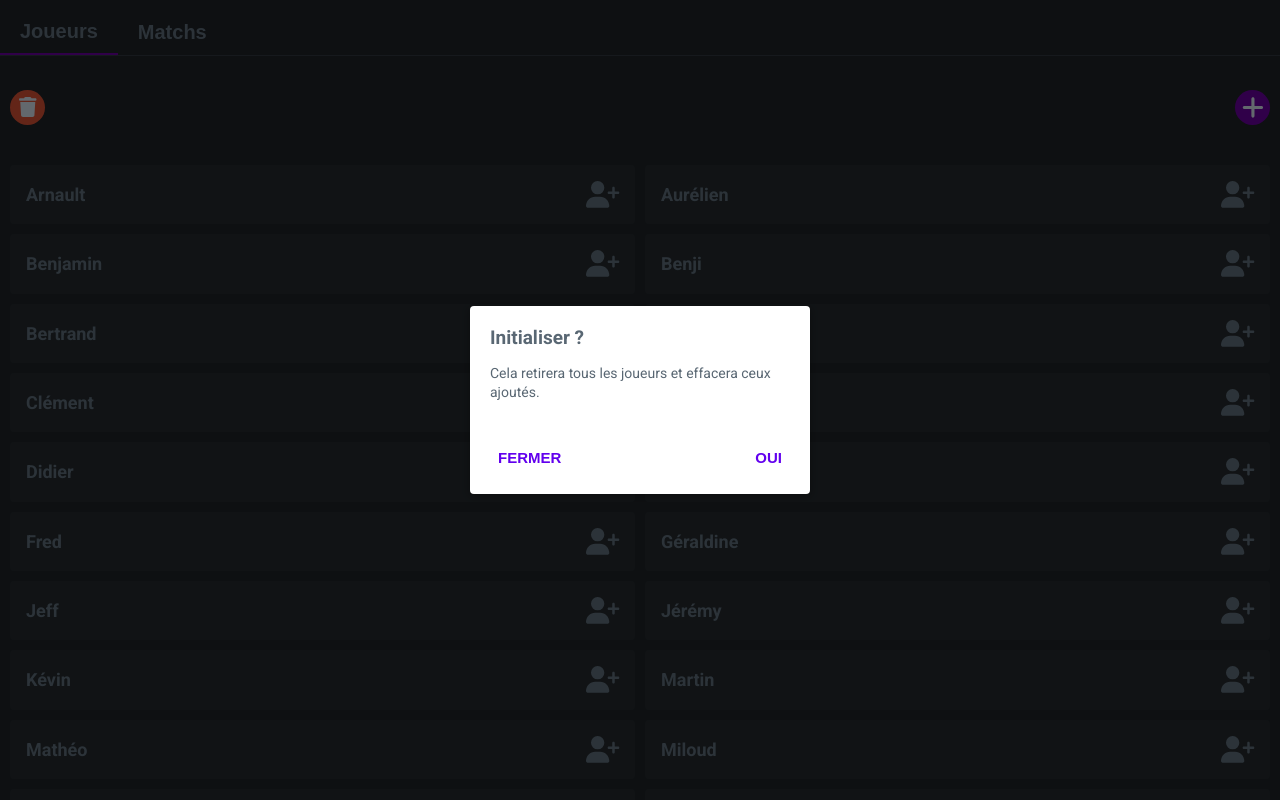
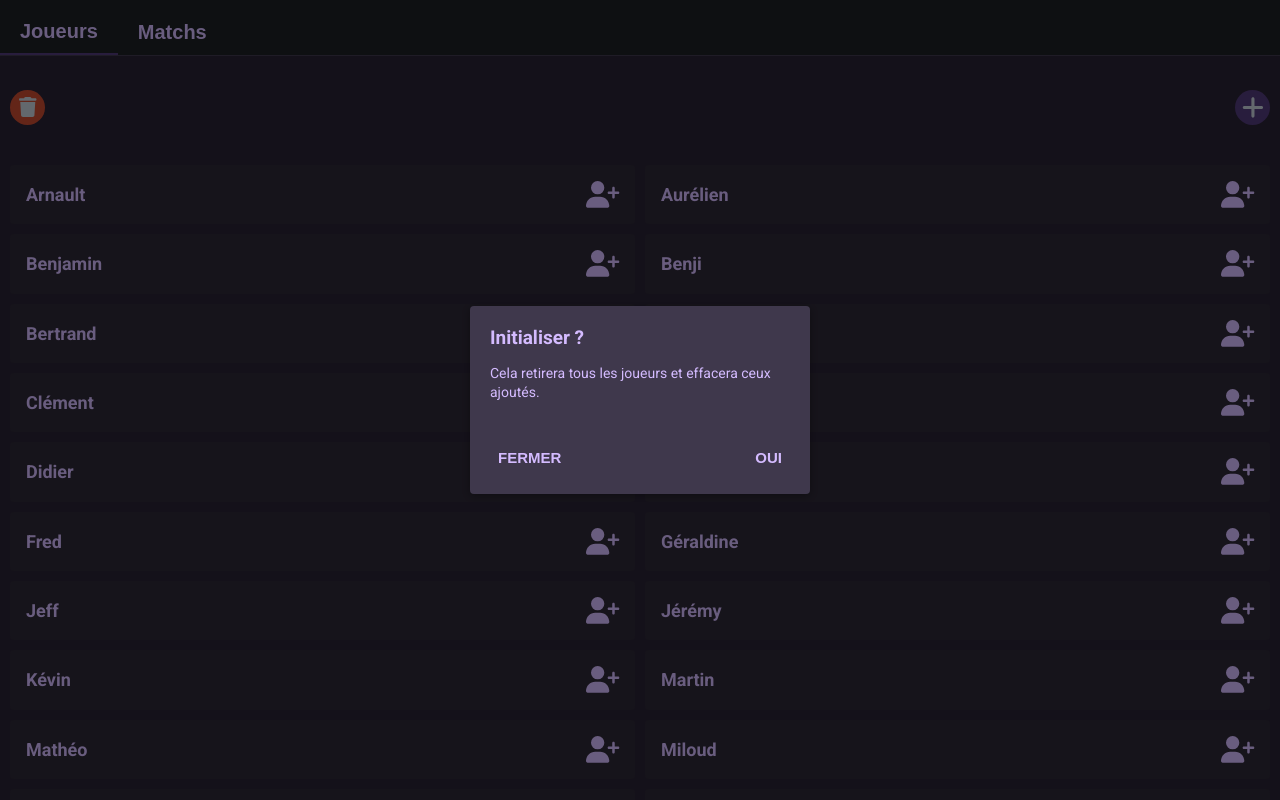
Before and after one commit to dav-daz/fous-du-volants-app, a Vue app: page / in a window 1280 px wide. Both pictures are taken after a click on the button 27 px from the left and 107 px from the top of the page. Shown: the top 800 px of the page. Built offline with nearby package versions, Linux system fonts and the light colour scheme.

Commit message:
mode sombre

```diff
--- a/src/assets/styles/_variables.scss
+++ b/src/assets/styles/_variables.scss
@@ -1,12 +1,4 @@
 @import url('https://fonts.googleapis.com/css2?family=Roboto:wght@400;700&display=swap');
-
-$c-white: #fff;
-$c-black: #000;
-$c-green: #99ed6f;
-$c-red: #f0483e;
-$c-modal-btn: #6200ee;
-$c-grey: #f5f5f5;
-$c-blue-light: #d1e3eb;
 
 $ff-default: 'Roboto';
 
--- a/src/assets/styles/main.scss
+++ b/src/assets/styles/main.scss
@@ -7,23 +7,31 @@
   --tabs-border: #fff;
   --card-background: #d1e3eb;
   --card-background-selected: #99ed6f;
+  --modale-background: #fff;
+  --modale-text: #000;
   --violet: #6200ee;
   --btn-player-add-remove: #000;
   --text: #000;
   --red: #f0483e;
+  --green: #99ed6f;
 
   // https://atlassian.design/foundations/color-new/color-palette-new
   // https://colorhunt.co/palettes/dark
   .dark-theme {
     --white: #C7D1DB;
-    --background: #1D2125;
+    --background: #292335;
     --tabs-background: #1D2125;
-    --tabs-border: #2C333A;
-    --card-background: #22272B;
-    --card-background-selected: #2C333A;
-    --violet: #610094;
-    --text: #596773;
+    --tabs-border: #3F384C;
+    --card-background: #2D2836;
+    --card-background-selected: #3F384C;
+    --input-background: #292335;
+    --input-background-focus: #4B4655;
+    --modale-background: #3F384C;
+    --modale-text: #fff;
+    --violet: #513a7a;
+    --text: #d4bbff;
     --red: #C84B31;
+    --green: #1F845A;
   }
 }
 
@@ -75,29 +83,25 @@ button {
   padding: 0;
 }
 
-.btn-modal {
-  @extend .btn-icon;
-
-  text-transform: uppercase;
-  font-weight: 700;
-  font-size: 1.5rem;
-  color: $c-modal-btn;
-  padding: 0.8rem;
-}
-
 input {
   &[type='text'] {
     font-size: 1.5rem;
-    background-color: $c-grey;
+    background-color: var(--input-background);
+    color: var(--text);
     border: none;
     border-bottom-color: rgba(0,0,0,0.42);
     border-bottom: 1px solid;
     border-radius: 4px 4px 0 0;
     padding: 1rem 1.6rem;
 
+    &::placeholder {
+      color: var(--text);
+      opacity: 0.5;
+    }
+
     &:focus {
       outline: none;
-      border-bottom-color: $c-modal-btn;
+      background-color: var(--input-background-focus);
     }
   }
 }
--- a/src/components/Modal.vue
+++ b/src/components/Modal.vue
@@ -50,7 +50,8 @@
     max-width: 300px;
     margin: 0 auto;
     padding: 2rem;
-    background-color: #fff;
+    background-color: var(--modale-background);
+    color: var(--text);
     border-radius: $border-radius-4;
     box-shadow: 0 2px 8px rgba(0, 0, 0, 0.33);
     transition: all 0.5s ease;
@@ -88,6 +89,16 @@
       color: red;
     }
   }
+
+  &-btn {
+  @extend .btn-icon;
+
+  text-transform: uppercase;
+  font-weight: 700;
+  font-size: 1.5rem;
+  color: var(--text);
+  padding: 0.8rem;
+}
 }
 
 /*
--- a/src/components/addNewPlayers.vue
+++ b/src/components/addNewPlayers.vue
@@ -60,7 +60,7 @@
 
     <div class="modal-footer">
       <button
-          class="btn-modal"
+          class="modal-btn"
           @click="closeModal"
           v-html="content.button.modal_close">
       </button>
@@ -68,7 +68,7 @@
       <button
             v-if="newPlayersTemp[0].nom != ''"
             @click="playersStore.addNewPlayers(newPlayersTemp)"
-            class="btn-modal"
+            class="modal-btn"
             type="button"
             v-html="content.button.add_to_list">
       </button>
@@ -91,11 +91,11 @@
     }
 
     .btn-add {
-      color: $c-green;
+      color: var(--green);
     }
 
     .btn-remove {
-      color: $c-red;
+      color: var(--red);
     }
   }
 </style>
--- a/src/components/matchsHome.vue
+++ b/src/components/matchsHome.vue
@@ -93,7 +93,7 @@
 
     &-btn {
       border: none;
-      background-color: $c-green;
+      background-color: var(--green);
       padding: 1rem 1.5rem;
       border-radius: 3rem;
       font-size: 1.5rem;
@@ -110,19 +110,14 @@
 
   .msg-error-match {
     text-align: center;
-    color: $c-red;
+    color: var(--red);
     font-weight: 700;
   }
   .match {
     font-size: 1.5rem;
     border-radius: $border-radius-4;
-    background-color: $c-blue-light;
+    background-color: var(--card-background-selected);
     padding: 1rem;
-
-    &-head {
-      color: rgba($c-black, 0.5);
-      margin-bottom: 1rem;
-    }
 
     &-detail {
       text-align: center;
--- a/src/components/resetPlayers.vue
+++ b/src/components/resetPlayers.vue
@@ -21,13 +21,13 @@
 
   <div class="modal-footer">
     <button
-        class="btn-modal"
+        class="modal-btn"
         @click="closeModal"
         v-html="content.button.modal_close">
     </button>
 
     <button
-        class="btn-modal"
+        class="modal-btn"
         @click="playersStore.reset()"
         v-html="content.button.init_confirm">
     </button>
```
